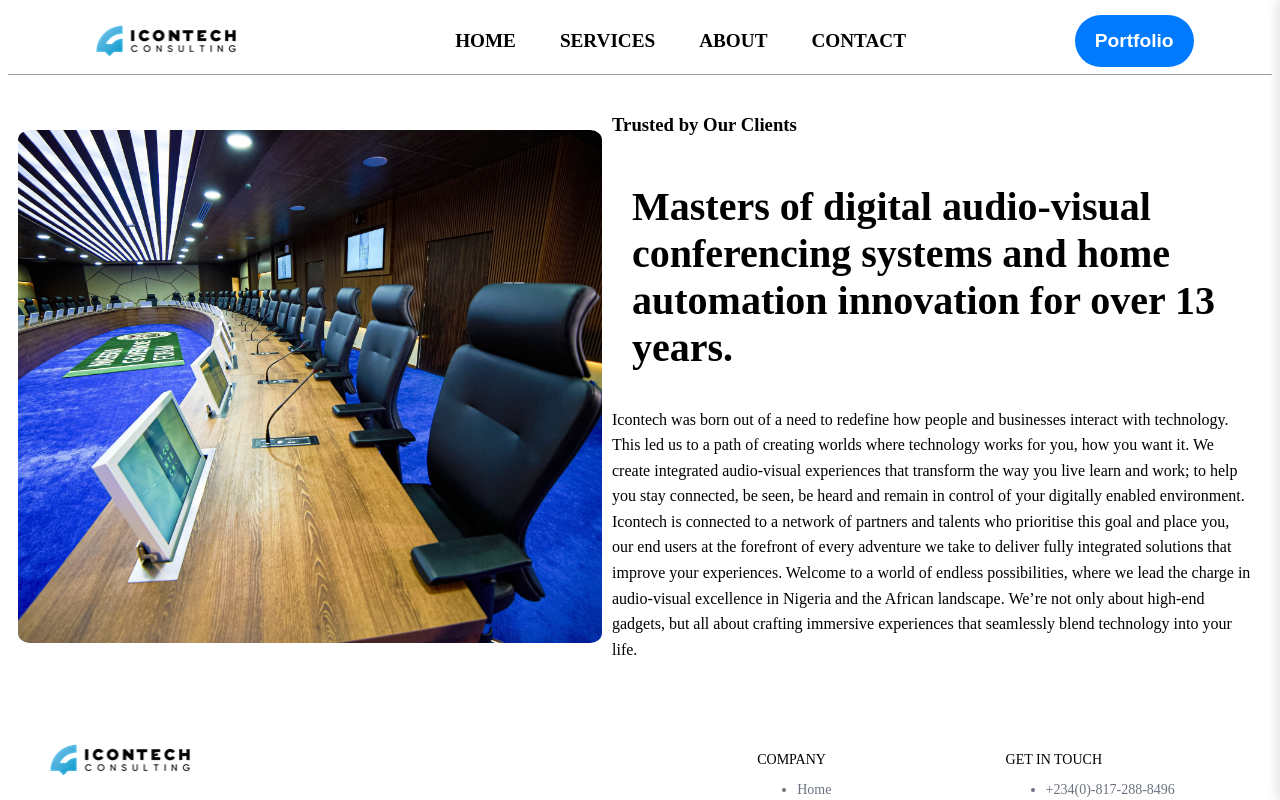
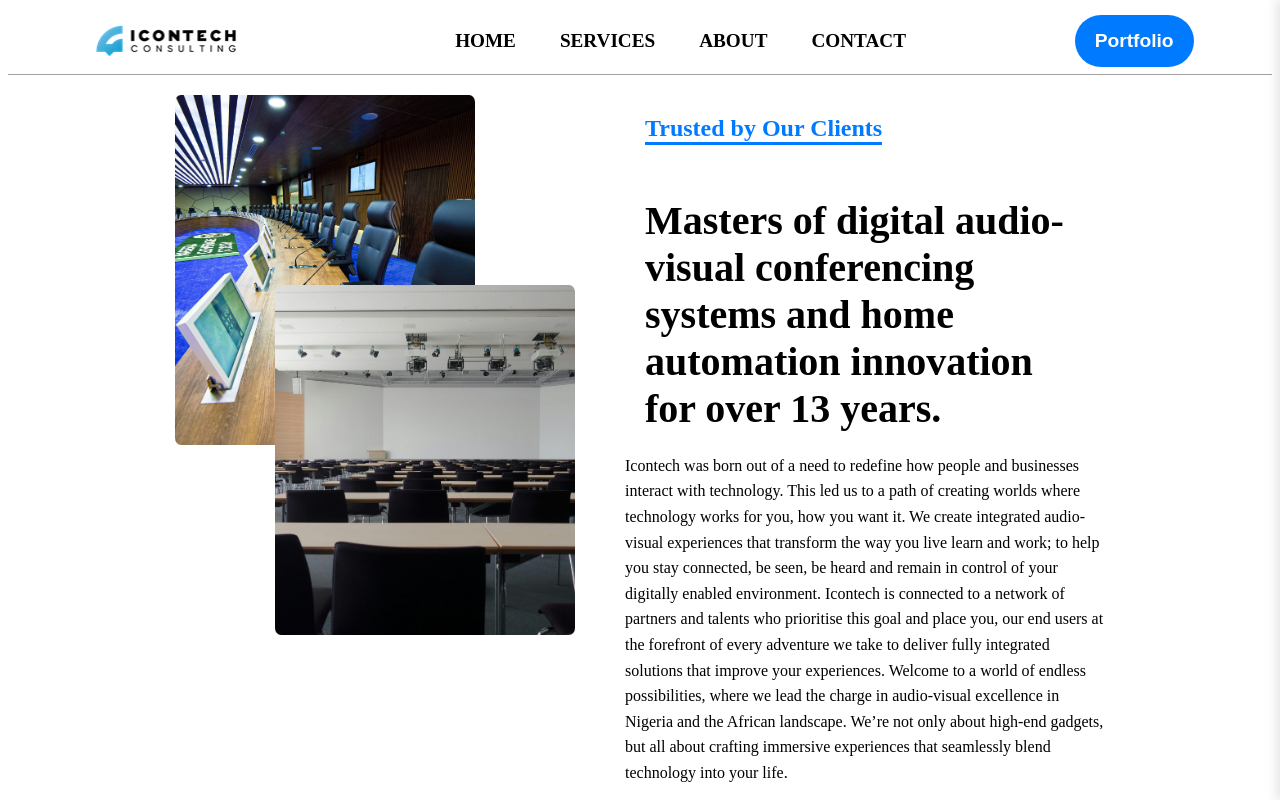
Before and after one commit to TheMakDev/icon-tech, a React (Vite) app: page /about in a window 1280 px wide. Shown: the top 800 px of the page. Built offline with nearby package versions, Linux system fonts and the light colour scheme.

Commit message:
about page

```diff
--- a/src/Pages/About.jsx
+++ b/src/Pages/About.jsx
@@ -1,14 +1,19 @@
 import React from 'react'
 import './About.css'
 import about_img from '../assets/about_img.jpg'
+import { assets } from '../assets/assets'
 const About = () => {
   return (
     <div className="about">
       <div className="about-left">
-        <img src={about_img} alt="" />
+        <div className="image_container">
+        <img src={about_img} className='image_1' alt="" />
+        <img src={assets.about_image2} className='image_2' alt="" />
         </div>
+      </div>
       <div className="about-right">
         <h3>Trusted by Our Clients</h3>
+        <span className='underlined-text'></span>
         <h1>Masters of digital audio-visual conferencing systems and home automation innovation for over 13 years.</h1>
         <p>Icontech was born out of a need to redefine how people and businesses
           interact with technology. This led us to a path of creating worlds where technology works for you, how you want it.
--- a/src/Pages/about.css
+++ b/src/Pages/about.css
@@ -3,18 +3,32 @@
   align-items: stretch;
   justify-content: center;
   padding: 20px;
+  height: fit-content;
 }
 
 .about-left {
-  flex: 1;
-  display: flex;
   justify-content: center;
   align-items: center;
+  width: 450px;
+}
+.image_container{
+  position: absolute;
+  height: 100%;
+}
+.image_1{
+  position: absolute;
+  width: 300px;
+  height: 100%;
+}
+.image_2{
+  position: relative;
+  width: 300px;
+  margin-top: 190px;
+  margin-left: 100px;
 }
 
 .about-left img {
-  max-width: 100%;
-  height: 88%;
+  height: 350px;
   margin-right: 20px;
   object-fit: cover;
   transition: transform 0.3s ease-in-out;
@@ -28,19 +42,27 @@
   flex: 2;
   padding-left: 10px 20px;
   width: 100%;
-  max-width: 40rem;
+  max-width: 30rem;
 }
 
 .about-right h1 {
   margin-bottom: 10px;
   font-size: 2.5em;
   font-weight: 700;
-  padding: 20px;
+  padding: 5px 20px;
 }
 
 .about-right p {
   line-height: 1.6;
   font-size: 1em;
+}
+.about-right h3{
+  margin: 20px;
+  font-size: 1.5rem;
+  cursor: pointer;
+  color: #007bff;
+  display: inline-block;
+  border-bottom: 3px solid #007bff;
 }
 
 @media (max-width: 850px) {
--- a/src/assets/assets.js
+++ b/src/assets/assets.js
@@ -2,7 +2,7 @@
 import logo from './logo.png'
 import menu_icon from './menu_icon.svg'
 import cross_icon from './cross_icon.png'
-
+import about_image2 from './about_image 2.jpeg'
 
 
 
@@ -13,5 +13,6 @@ export const assets = {
     logo,
     menu_icon,
     cross_icon,
+    about_image2
 
 }
```
Also changed, not shown: src/assets/about_image 2.jpeg (renamed from src/assets/pexels-pixabay-159213-scaled.jpg.jpeg).
